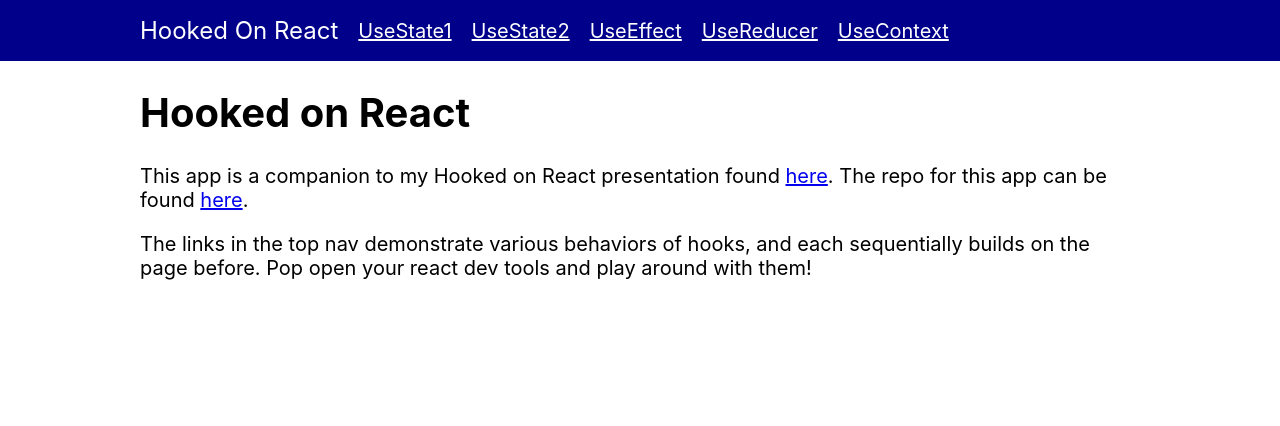
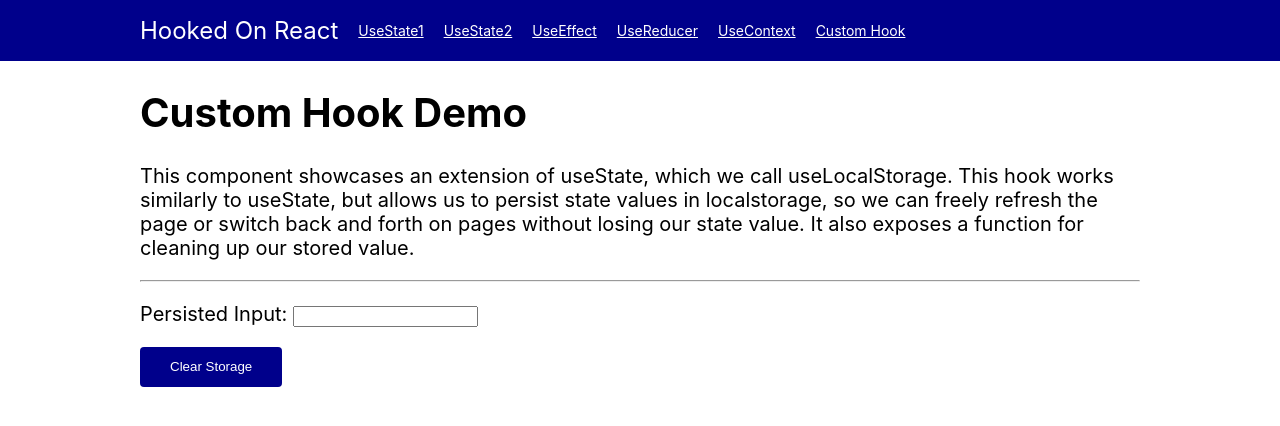
Before and after one commit to mtleonard120/hooked-on-react, a React (Create React App) app: page /useCustomDemo in a window 1280 px wide. Shown: the top 426 px of the page. Built offline with nearby package versions, Linux system fonts and the light colour scheme.

Commit message:
Add UseCustomDemo

```diff
--- a/src/components/App/App.module.scss
+++ b/src/components/App/App.module.scss
@@ -16,6 +16,7 @@
 
 .navItem {
     color: white;
+    font-size: 0.875rem;
     margin-right: 20px;
 }
 
--- a/src/components/App/App.tsx
+++ b/src/components/App/App.tsx
@@ -4,7 +4,15 @@ import React from 'react'
 import {BrowserRouter, Switch, Route, Link} from 'react-router-dom'
 
 // components
-import {Home, UseStateDemo1, UseStateDemo2, UseEffectDemo, UseReducerDemo, UseContextDemo} from 'components'
+import {
+    Home,
+    UseStateDemo1,
+    UseStateDemo2,
+    UseEffectDemo,
+    UseReducerDemo,
+    UseContextDemo,
+    UseCustomDemo,
+} from 'components'
 
 // utils
 import {concatStyles as s} from 'utils'
@@ -41,6 +49,10 @@ export function App() {
                         <Link to='/useContextDemo' className={styles.navItem}>
                             UseContext
                         </Link>
+
+                        <Link to='/useCustomDemo' className={styles.navItem}>
+                            Custom Hook
+                        </Link>
                     </div>
                 </div>
             </nav>
@@ -67,6 +79,10 @@ export function App() {
                         <UseContextDemo userId='123' />
                     </Route>
 
+                    <Route path='/useCustomDemo'>
+                        <UseCustomDemo />
+                    </Route>
+
                     <Route path='/'>
                         <Home />
                     </Route>
--- /dev/null
+++ b/src/components/pages/UseCustomDemo/UseCustomDemo.tsx
@@ -0,0 +1,36 @@
+import React from 'react'
+
+// hooks
+import {useLocalStorage} from '../../../hooks/useLocalStorage'
+
+// components
+import {Button} from 'components'
+
+// types
+export interface IUseCustomDemoProps {}
+
+// primary component
+export const UseCustomDemo: React.FC<IUseCustomDemoProps> = props => {
+    const [val, setVal, clearStorage] = useLocalStorage('inputVal', '')
+
+    return (
+        <>
+            <h1>Custom Hook Demo</h1>
+
+            <p>
+                This component showcases an extension of useState, which we call useLocalStorage. This hook works
+                similarly to useState, but allows us to persist state values in localstorage, so we can freely refresh
+                the page or switch back and forth on pages without losing our state value. It also exposes a function
+                for cleaning up our stored value.
+            </p>
+
+            <hr />
+
+            <p>
+                Persisted Input: <input type='text' value={val} onChange={e => setVal(e.target.value)}></input>
+            </p>
+
+            <Button onClick={clearStorage}>Clear Storage</Button>
+        </>
+    )
+}
--- /dev/null
+++ b/src/components/pages/UseCustomDemo/index.ts
@@ -0,0 +1 @@
+export * from './UseCustomDemo'
--- a/src/components/pages/index.ts
+++ b/src/components/pages/index.ts
@@ -1,5 +1,6 @@
 export * from './Home'
 export * from './UseContextDemo'
+export * from './UseCustomDemo'
 export * from './UseEffectDemo'
 export * from './UseReducerDemo'
 export * from './UseStateDemo1'
--- a/src/hooks/index.ts
+++ b/src/hooks/index.ts
@@ -1 +1,2 @@
+export * from './useLocalStorage'
 export * from './useStateWithLabel'
--- /dev/null
+++ b/src/hooks/useLocalStorage.ts
@@ -0,0 +1,36 @@
+// Adapted from https://usehooks.com/useLocalStorage/
+
+import {useState} from 'react'
+
+export const useLocalStorage = (key: string, initialValue: any) => {
+    const [storedValue, setStoredValue] = useState(() => {
+        try {
+            const item = window.localStorage.getItem(key)
+            return item ? JSON.parse(item) : initialValue
+        } catch (error) {
+            console.log(error)
+            return initialValue
+        }
+    })
+
+    const setValue = (value: any) => {
+        try {
+            const valueToStore = value instanceof Function ? value(storedValue) : value
+            setStoredValue(valueToStore)
+            window.localStorage.setItem(key, JSON.stringify(valueToStore))
+        } catch (error) {
+            console.log(error)
+        }
+    }
+
+    const clearStorage = () => {
+        try {
+            window.localStorage.removeItem(key)
+            alert(`Stored value for ${key} removed.`)
+        } catch (error) {
+            console.log(error)
+        }
+    }
+
+    return [storedValue, setValue, clearStorage]
+}
```
